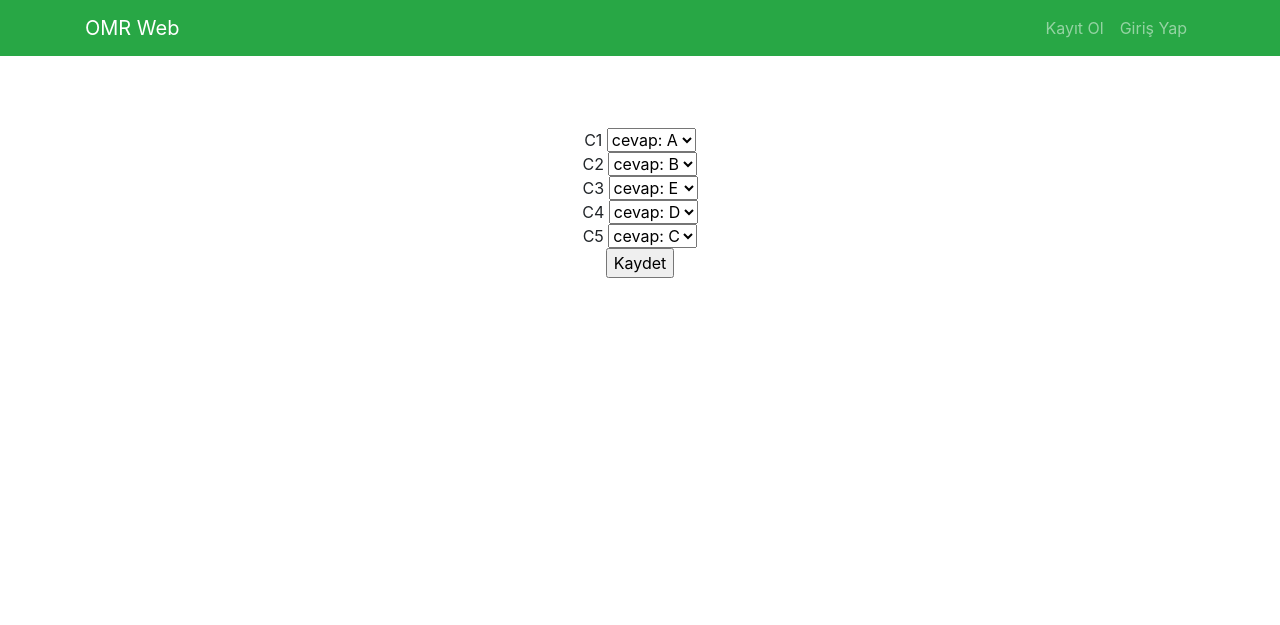
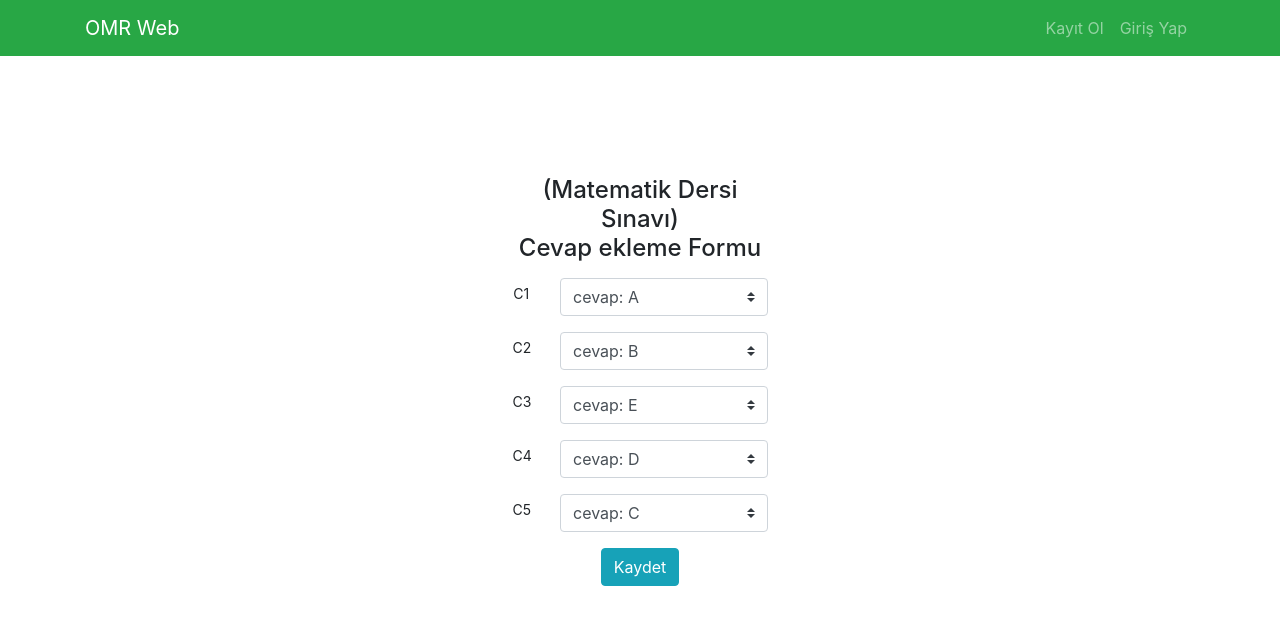
Before and after one commit to Python-Egitici-Egitimi-OOP-Grup-8/web_app_project, a Django app: page /ogretmen/cevapekle/2 in a window 1280 px wide. Shown: the top 625 px of the page. Run offline with Django 3.2, Linux system fonts and the light colour scheme; data comes from the database, SQL or seed files in the repository; some libraries are stand-ins or nearby versions.

Commit message:
Cevap Ekle Formu css Stillendirmesi Yapıldı

```diff
--- a/ogretmen/templates/ogretmen/dogrucevap.html
+++ b/ogretmen/templates/ogretmen/dogrucevap.html
@@ -1,18 +1,36 @@
 {% extends "oturum/base.html" %}
 {% block content %}
 <br>
+ <div class="row justify-content-center mt-5">
+
+    </div>
 <div class="row justify-content-center mt-5">
-    <div class="col-md-7 text-center">
-        <form action="" method="post">
+
+    <div class="col-sm-3 text-center">
+
+    <div class="class="badge badge-secondary">
+            <label><h4>({{sinavbaslik}}) <br> Cevap ekleme Formu</h2></label>
+        </div>
+
+        <form action="" method="post" >
+       {% load widget_tweaks %}
         {% csrf_token %}
+
             {% for eleman in form %}
                 {% if forloop.counter <= sorusay %}
-                    {{ eleman.label }}
-                    {{ eleman }}
-                    <br>
+                <div class="form-group row">
+                <label class="col-sm-2 col-form-label col-form-label-sm">{{ eleman.label }}</label>
+               <div class="col-sm-10">
+                {{ eleman |add_class:"custom-select mr-sm-2" }}
+
+                </div>
+
+                   </div>
                 {% endif %}
             {% endfor %}
-            <input type="submit" name="Kaydet" value="Kaydet">
+
+
+            <input type="submit" name="Kaydet" value="Kaydet" class="btn btn-info">
         </form>
     </div>
 </div>
--- a/ogretmen/views.py
+++ b/ogretmen/views.py
@@ -113,6 +113,7 @@ def cevaplariEkle(request,pk):
     sinav = Sinav.objects.get(id=pk) #seçilen id değerine sahip sınav bilgileri getiriliyor.
     form = CevapEkle(instance=sinav) #üzerinde işlem yapılacak sınav örneği için doğru cevap ekleme/değiştirme formu oluşturuluyor. Varsa değerler getiriliyor.
     context = {
+        'sinavbaslik':sinav.baslik,
         'form': form,
         'sorusay': sinav.sorusayisi,
     }
--- a/web_app/settings.py
+++ b/web_app/settings.py
@@ -43,6 +43,7 @@ INSTALLED_APPS = [
     'restApi',
     'rest_framework',
     'rest_framework.authtoken',
+    'widget_tweaks',
 
 ]
 
```
